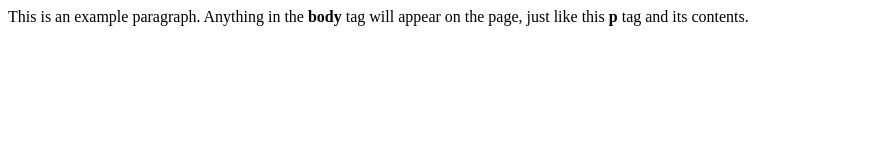
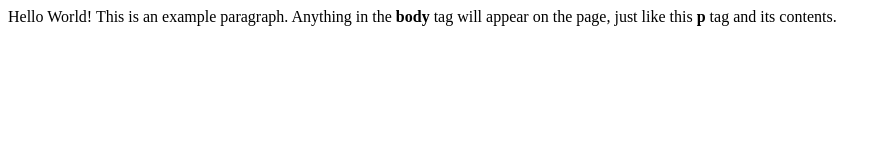
Before and after one commit to wrdrockstars/wrdrockstars.github.io, a plain HTML site: page index.html in a window 1280 px wide. Shown: the whole page, without its empty margins (0-891 px from the left). Drawn offline with Linux system fonts and the light colour scheme.

Commit message:
Update index.html

```diff
--- a/index.html
+++ b/index.html
@@ -1,8 +1,8 @@
 <html>
   <head>
-    <title>This is the title of the webpage! Hello World </title>
+    <title>This is the title of the webpage!</title>
   </head>
   <body>
-    <p>This is an example paragraph. Anything in the <strong>body</strong> tag will appear on the page, just like this <strong>p</strong> tag and its contents.</p>
+    <p>Hello World! This is an example paragraph. Anything in the <strong>body</strong> tag will appear on the page, just like this <strong>p</strong> tag and its contents.</p>
   </body>
 </html>
```
